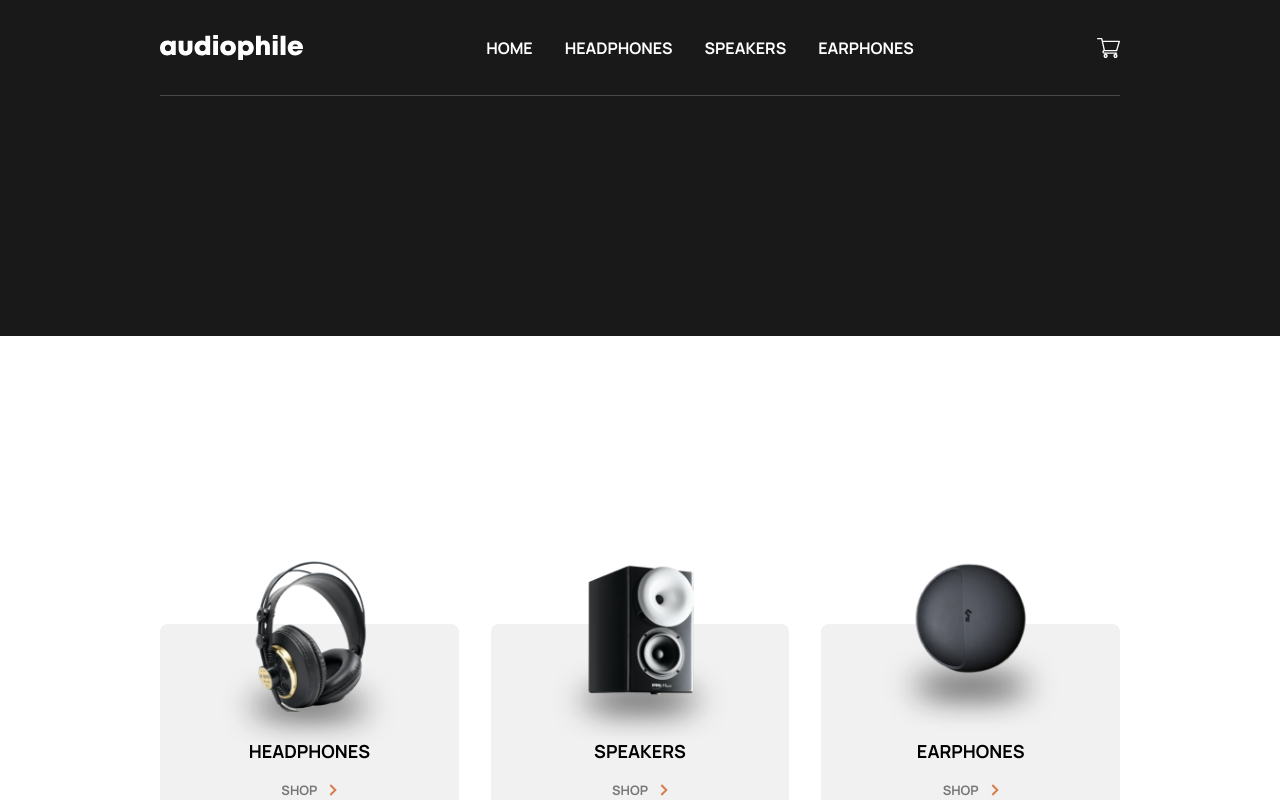
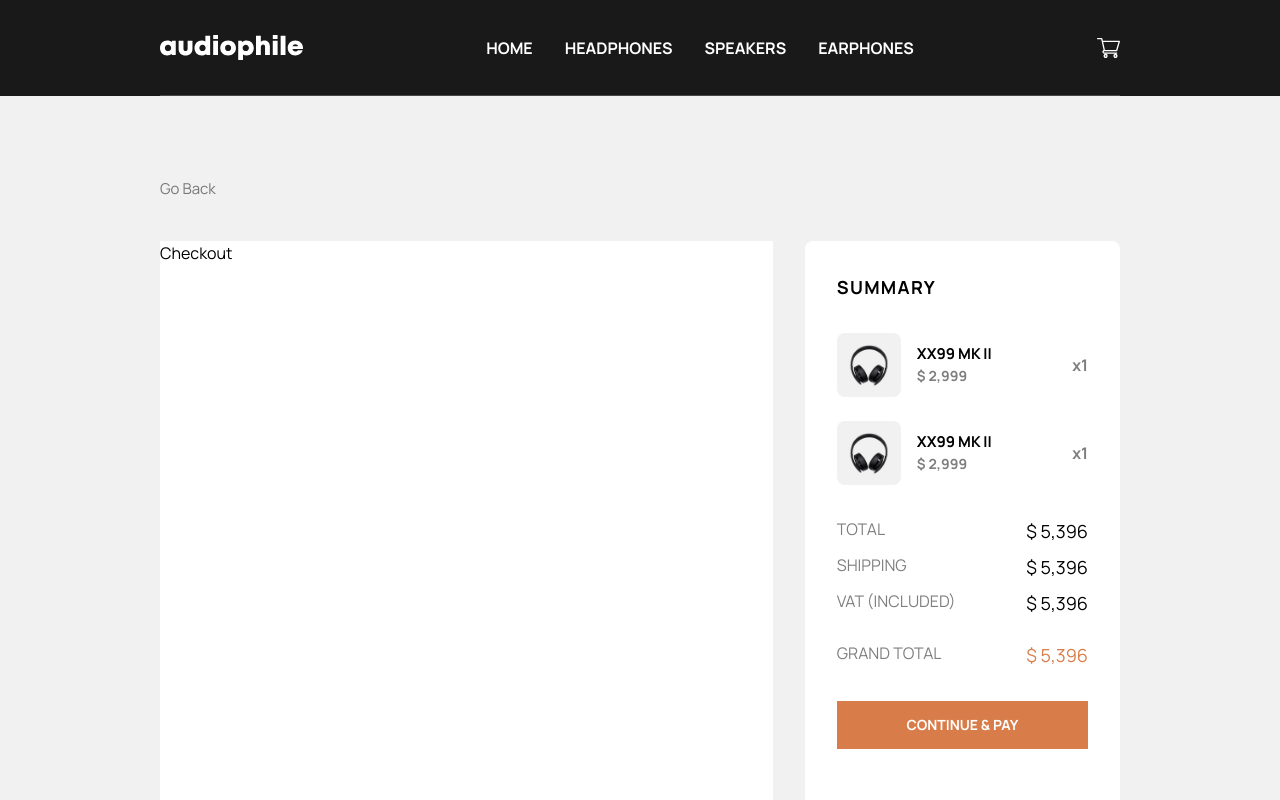
Before and after one commit to EmilFerdinanA/audiophile, a Next.js app: page /checkout in a window 1280 px wide. Shown: the top 800 px of the page. Built offline with nearby package versions, Linux system fonts and the light colour scheme.

Commit message:
feat: checkout section (SUMMARY)

```diff
--- /dev/null
+++ b/app/checkout/page.tsx
@@ -0,0 +1,83 @@
+import Image from "next/image";
+
+export default function page() {
+  return (
+    <main className="containers bg-[#f1f1f1]">
+      <div className="flex-1 max-width base-p pt-4 pb-24 md:pt-12 md:pb-28 lg:pt-20 lg:pb-36">
+        <button className="text-[15px] opacity-50 mb-6 lg:mb-10">
+          Go Back
+        </button>
+
+        <div className="grid grid-cols-20 gap-y-5 md:gap-y-8 lg:gap-x-8">
+          <section className="h-[1378px] bg-white col-span-20 lg:col-span-13">
+            <h1>Checkout</h1>
+          </section>
+
+          <section className="h-[612px] px-6 md:px-8 py-8 bg-white col-span-20 lg:col-span-7 flex flex-col gap-8 rounded-lg">
+            <h1 className="uppercase text-lg tracking-[1.29px] font-bold">
+              Summary
+            </h1>
+
+            <div className="flex flex-col gap-6">
+              <div className="flex items-center justify-between font-bold">
+                <div className="flex gap-4">
+                  <Image
+                    src={"/assets/cart/image-xx99-mark-two-headphones.jpg"}
+                    alt={"xx99-mark-two-headphones"}
+                    width={64}
+                    height={64}
+                    className="rounded-lg"
+                  />
+                  <div className="flex flex-col justify-center">
+                    <p className="text-[15px]">XX99 MK II</p>
+                    <p className="text-sm opacity-50">$ 2,999</p>
+                  </div>
+                </div>
+                <p className="opacity-50">x1</p>
+              </div>
+              <div className="flex items-center justify-between font-bold">
+                <div className="flex gap-4">
+                  <Image
+                    src={"/assets/cart/image-xx99-mark-two-headphones.jpg"}
+                    alt={"xx99-mark-two-headphones"}
+                    width={64}
+                    height={64}
+                    className="rounded-lg"
+                  />
+                  <div className="flex flex-col justify-center">
+                    <p className="text-[15px]">XX99 MK II</p>
+                    <p className="text-sm opacity-50">$ 2,999</p>
+                  </div>
+                </div>
+                <p className="opacity-50">x1</p>
+              </div>
+            </div>
+
+            <dl className="flex flex-col gap-2">
+              <div className="flex justify-between">
+                <dt className="opacity-50">TOTAL</dt>
+                <dd className="text-lg">$ 5,396</dd>
+              </div>
+              <div className="flex justify-between">
+                <dt className="opacity-50">SHIPPING</dt>
+                <dd className="text-lg">$ 5,396</dd>
+              </div>
+              <div className="flex justify-between mb-4">
+                <dt className="opacity-50">VAT (INCLUDED)</dt>
+                <dd className="text-lg">$ 5,396</dd>
+              </div>
+              <div className="flex justify-between">
+                <dt className="opacity-50">GRAND TOTAL</dt>
+                <dd className="text-lg text-primary">$ 5,396</dd>
+              </div>
+            </dl>
+
+            <button className="containers bg-primary text-sm text-white h-12 font-bold">
+              CONTINUE & PAY
+            </button>
+          </section>
+        </div>
+      </div>
+    </main>
+  );
+}
```
